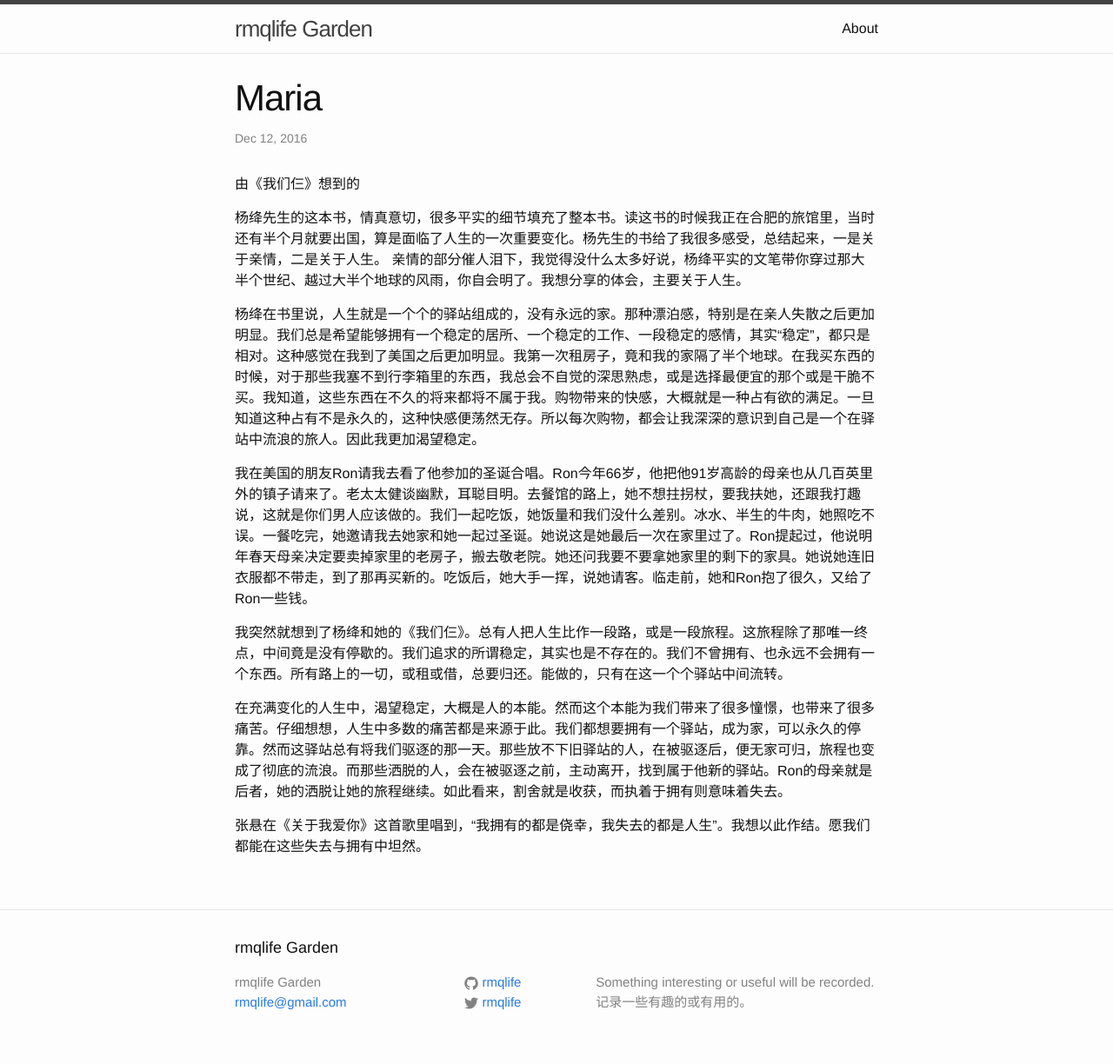
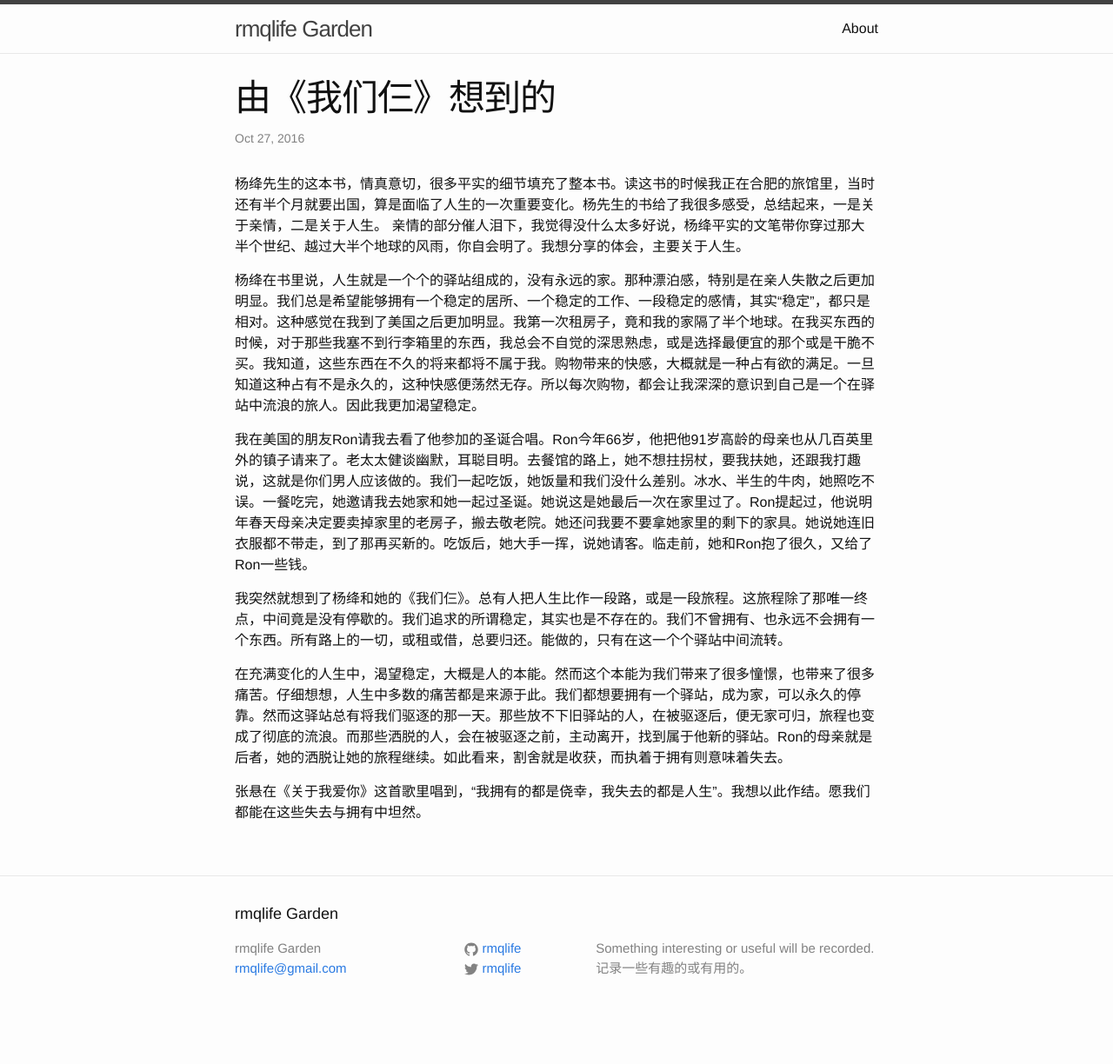
Before and after one commit to rmqlife/rmqlife.github.io, a Jekyll site: the page built from _posts/2016-12-12-maria.md, in a window 1280 px wide. Shown: the whole page at 87% size. Built offline with Jekyll 4.4.1, drawn with Linux system fonts in a browser that asks for light colours; our own code applies the rules of GitHub Pages for plain Markdown files; comment, search, counter and statistics services are not loaded; after the commit the page ends 1185 px from its top, so only the background shows below that.

Commit message:
Update 2016-12-12-maria.md

```diff
--- a/_posts/2016-12-12-maria.md
+++ b/_posts/2016-12-12-maria.md
@@ -1,4 +1,9 @@
-由《我们仨》想到的
+---
+layout: post
+title: "由《我们仨》想到的"
+date: 2016-10-27
+categories: reading
+---
 
 杨绛先生的这本书，情真意切，很多平实的细节填充了整本书。读这书的时候我正在合肥的旅馆里，当时还有半个月就要出国，算是面临了人生的一次重要变化。杨先生的书给了我很多感受，总结起来，一是关于亲情，二是关于人生。 亲情的部分催人泪下，我觉得没什么太多好说，杨绛平实的文笔带你穿过那大半个世纪、越过大半个地球的风雨，你自会明了。我想分享的体会，主要关于人生。
 
```
